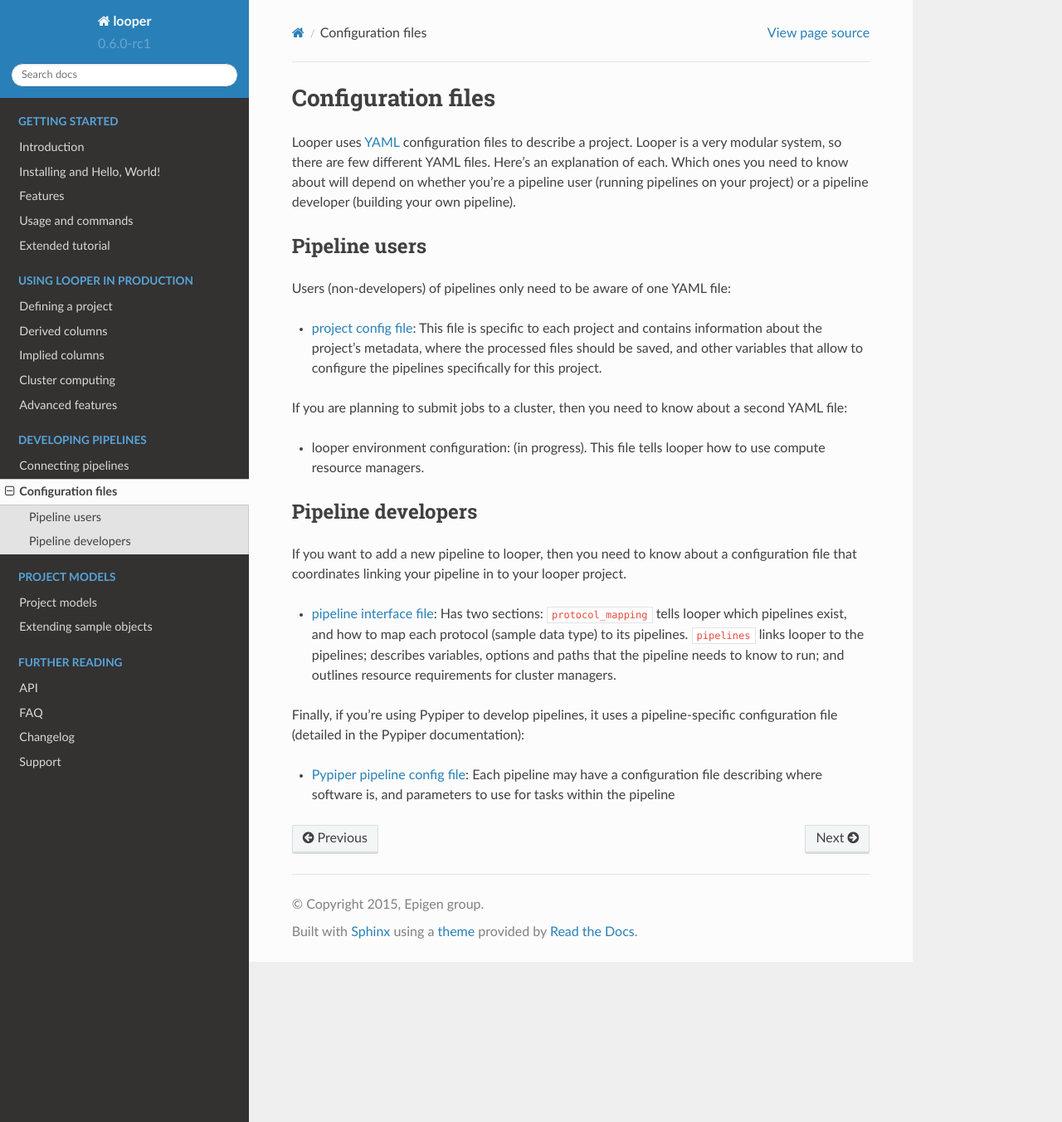
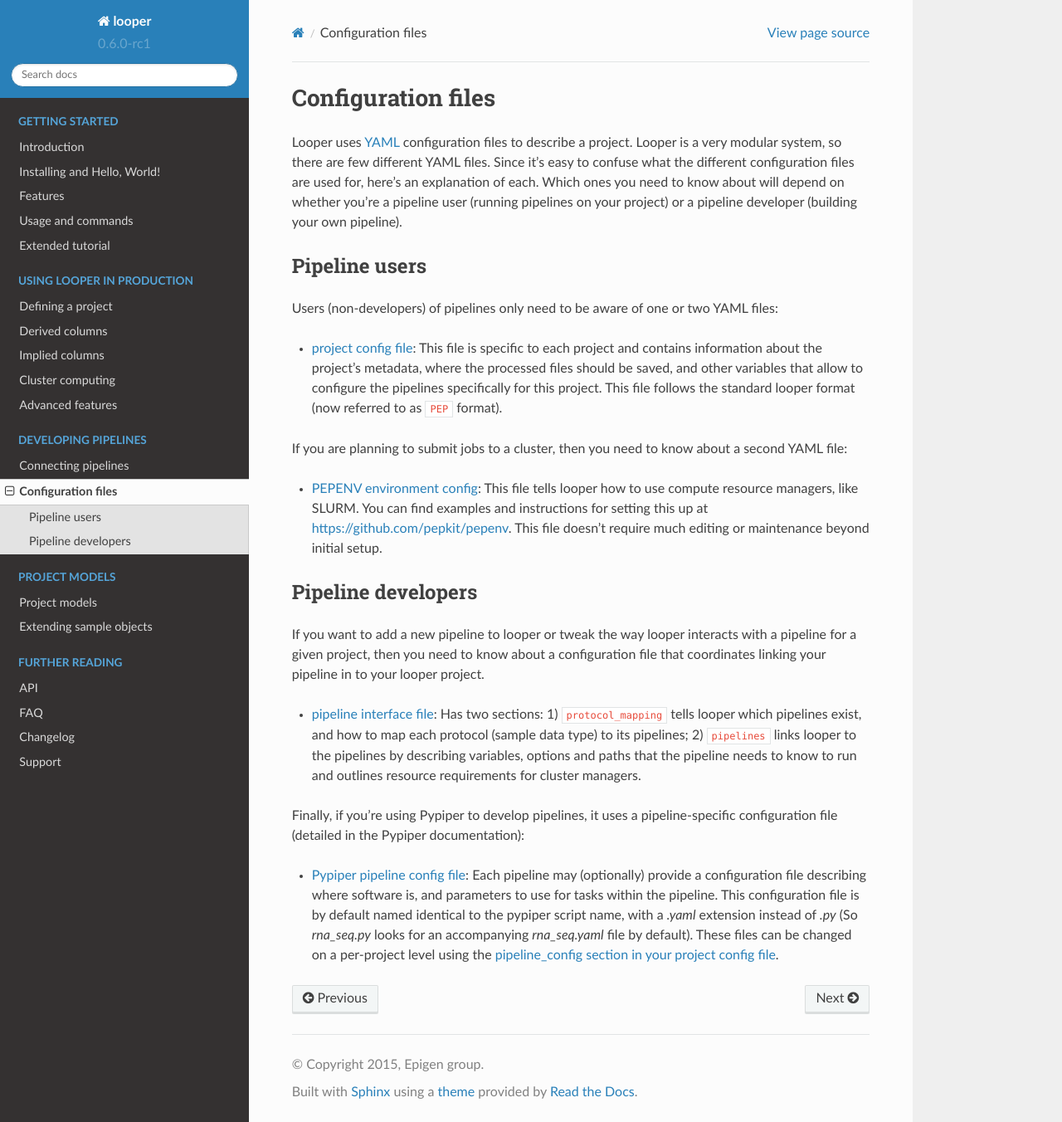
Before and after one commit to pepkit/peppy, a Sphinx documentation site: the page built from doc/source/config-files.rst, in a window 1280 px wide and 1352 px high. Shown: the whole window at 83% size. Built offline with Sphinx 7.4.7 and the Read the Docs theme 2.0.0, drawn with Linux system fonts in a browser that asks for light colours.

Commit message:
Clarify config file docs

```diff
--- a/doc/source/cluster-computing.rst
+++ b/doc/source/cluster-computing.rst
@@ -38,4 +38,4 @@ There are two or three sub-parameters for a compute package:
 
 Submission templates
 ****************************************
-A template uses variables (encoded like `{VARIABLE}`), which will be populated independently for each sample as defined in `pipeline_interface.yaml`. The one variable ``{CODE}`` is a reserved variable that refers to the actual python command that will run the pipeline. Otherwise, you can use any variables you define in your `pipeline_interface.yaml`. In `Templates <https://github.com/pepkit/pepenv/tree/master/templates>`__ are examples for submission templates for `SLURM <https://github.com/pepkit/pepenv/blob/master/templates/slurm_template.sub>`__, `SGE <https://github.com/pepkit/pepenv/blob/master/templates/sge_template.sub>`__, and `local runs <https://github.com/pepkit/pepenv/blob/master/templates/localhost_template.sub>`__. You can also create your own templates, giving looper ultimate flexibility to work with any compute infrastructure in any environment.
+A template uses variables (encoded like `{VARIABLE}`), which will be populated independently for each sample as defined in `pipeline_interface.yaml`. The one variable ``{CODE}`` is a reserved variable that refers to the actual command that will run the pipeline. Otherwise, you can use any variables you define in your `pipeline_interface.yaml`. In `Templates <https://github.com/pepkit/pepenv/tree/master/templates>`__ are examples for submission templates for `SLURM <https://github.com/pepkit/pepenv/blob/master/templates/slurm_template.sub>`__, `SGE <https://github.com/pepkit/pepenv/blob/master/templates/sge_template.sub>`__, and `local runs <https://github.com/pepkit/pepenv/blob/master/templates/localhost_template.sub>`__. You can also create your own templates, giving looper ultimate flexibility to work with any compute infrastructure in any environment.
--- a/doc/source/config-files.rst
+++ b/doc/source/config-files.rst
@@ -2,28 +2,27 @@
 Configuration files
 =========================
 
-Looper uses `YAML <http://www.yaml.org/>`_ configuration files to describe a project. Looper is a very modular system, so there are few different YAML files. Here's an explanation of each. Which ones you need to know about will depend on whether you're a pipeline user (running pipelines on your project) or a pipeline developer (building your own pipeline).
+Looper uses `YAML <http://www.yaml.org/>`_ configuration files to describe a project. Looper is a very modular system, so there are few different YAML files. Since it's easy to confuse what the different configuration files are used for, here's an explanation of each. Which ones you need to know about will depend on whether you're a pipeline user (running pipelines on your project) or a pipeline developer (building your own pipeline).
 
 
 Pipeline users
 *****************
 
-Users (non-developers) of pipelines only need to be aware of one YAML file:
+Users (non-developers) of pipelines only need to be aware of one or two YAML files:
 
--   :ref:`project config file <project-config-file>`: This file is specific to each project and contains information about the project's metadata, where the processed files should be saved, and other variables that allow to configure the pipelines specifically for this project.
+-   :ref:`project config file <project-config-file>`: This file is specific to each project and contains information about the project's metadata, where the processed files should be saved, and other variables that allow to configure the pipelines specifically for this project. This file follows the standard looper format (now referred to as ``PEP`` format).
 
 If you are planning to submit jobs to a cluster, then you need to know about a second YAML file:
 
--	looper environment configuration: (in progress). This file tells looper how to use compute resource managers.
+-	:ref:`PEPENV environment config <cluster-resource-managers>`:  This file tells looper how to use compute resource managers, like SLURM. You can find examples and instructions for setting this up at https://github.com/pepkit/pepenv. This file doesn't require much editing or maintenance beyond initial setup.
 
 Pipeline developers
 *****************
 
-If you want to add a new pipeline to looper, then you need to know about a configuration file that coordinates linking your pipeline in to your looper project.
+If you want to add a new pipeline to looper or tweak the way looper interacts with a pipeline for a given project, then you need to know about a configuration file that coordinates linking your pipeline in to your looper project.
 
--	:doc:`pipeline interface file <pipeline-interface>`: Has two sections: ``protocol_mapping`` tells looper which pipelines exist, and how to map each protocol (sample data type) to its pipelines. ``pipelines`` links looper to the pipelines; describes variables, options and paths that the pipeline needs to know to run; and outlines resource requirements for cluster managers.
-
+-	:doc:`pipeline interface file <connecting-pipelines>`: Has two sections: 1) ``protocol_mapping`` tells looper which pipelines exist, and how to map each protocol (sample data type) to its pipelines; 2) ``pipelines`` links looper to the pipelines by describing variables, options and paths that the pipeline needs to know to run and outlines resource requirements for cluster managers.
 
 Finally, if you're using Pypiper to develop pipelines, it uses a pipeline-specific configuration file (detailed in the Pypiper documentation):
 
--   `Pypiper pipeline config file <http://pypiper.readthedocs.io/en/latest/advanced.html#pipeline-config-files>`_: Each pipeline may have a configuration file describing where software is, and parameters to use for tasks within the pipeline
+-   `Pypiper pipeline config file <http://pypiper.readthedocs.io/en/latest/advanced.html#pipeline-config-files>`_: Each pipeline may (optionally) provide a configuration file describing where software is, and parameters to use for tasks within the pipeline. This configuration file is by default named identical to the pypiper script name, with a `.yaml` extension instead of `.py` (So `rna_seq.py` looks for an accompanying `rna_seq.yaml` file by default). These files can be changed on a per-project level using the :ref:`pipeline_config section in your project config file <pipeline-config-section>`.
--- a/doc/source/project-config.rst
+++ b/doc/source/project-config.rst
@@ -87,6 +87,7 @@ For example:
 
 This project would specify 2 subprojects that have almost the exact same settings, but change only their ``metadata.sample_annotation`` parameter (so, each subproject points to a different sample annotation sheet). Rather than defining two 99% identical project config files, you can use a subproject.
 
+.. _pipeline-config-section:
 
 Project config section: pipeline_config
 """""""""""""""""""""""""""""""""""""""""""
```
